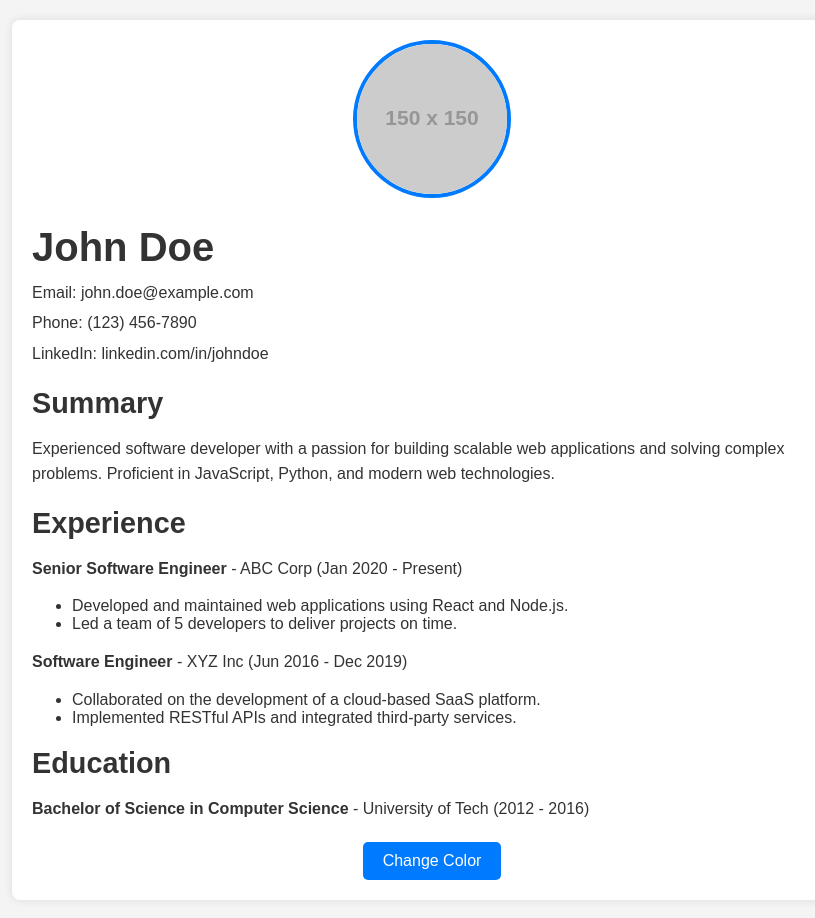
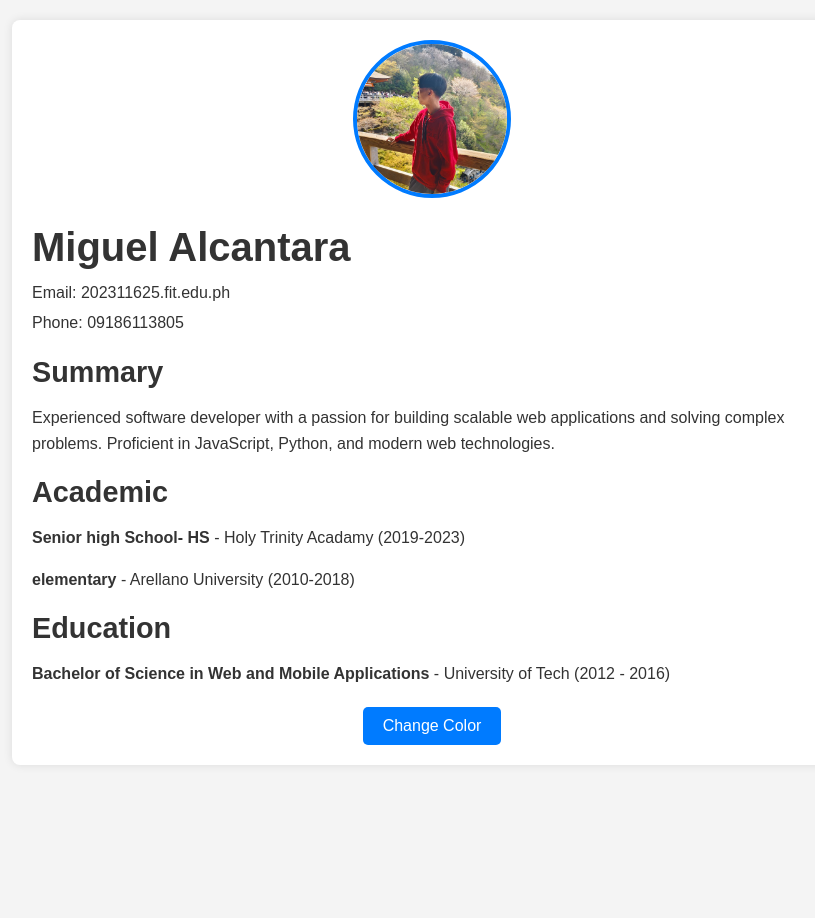
Before and after one commit to Migz321/Ts1, a plain HTML site: page index.html in a window 1280 px wide. Shown: the whole page, without its empty margins (208-1023 px from the left). After the commit the page ends 800 px from the top, so only its background shows below. Drawn offline with Linux system fonts and the light colour scheme; placeholder pictures from the web are drawn by us.

Commit message:
TS1-Alcantara

```diff
--- a/index.html
+++ b/index.html
@@ -69,29 +69,19 @@
 </head>
 <body>
   <div class="resume">
-    <!-- Profile Image -->
-    <img src="https://via.placeholder.com/150" alt="Profile Picture" class="profile-img">
-    <h1>John Doe</h1>
+    <img src="Migz.jpg" alt="Profile Picture" class="profile-img">
+    <h1>Miguel Alcantara</h1>
     <div class="contact-info">
-      <p>Email: john.doe@example.com</p>
-      <p>Phone: (123) 456-7890</p>
-      <p>LinkedIn: linkedin.com/in/johndoe</p>
+      <p>Email: 202311625.fit.edu.ph</p>
+      <p>Phone: 09186113805</p>
     </div>
     <h2>Summary</h2>
     <p>Experienced software developer with a passion for building scalable web applications and solving complex problems. Proficient in JavaScript, Python, and modern web technologies.</p>
-    <h2>Experience</h2>
-    <p><strong>Senior Software Engineer</strong> - ABC Corp (Jan 2020 - Present)</p>
-    <ul>
-      <li>Developed and maintained web applications using React and Node.js.</li>
-      <li>Led a team of 5 developers to deliver projects on time.</li>
-    </ul>
-    <p><strong>Software Engineer</strong> - XYZ Inc (Jun 2016 - Dec 2019)</p>
-    <ul>
-      <li>Collaborated on the development of a cloud-based SaaS platform.</li>
-      <li>Implemented RESTful APIs and integrated third-party services.</li>
-    </ul>
+    <h2>Academic</h2>
+    <p><strong>Senior high School- HS </strong> - Holy Trinity Acadamy (2019-2023)</p>
+    <p><strong>elementary</strong> - Arellano University (2010-2018)</p>
     <h2>Education</h2>
-    <p><strong>Bachelor of Science in Computer Science</strong> - University of Tech (2012 - 2016)</p>
+    <p><strong>Bachelor of Science in Web and Mobile Applications</strong> - University of Tech (2012 - 2016)</p>
     <div class="button-container">
       <button onclick="changeColor()">Change Color</button>
     </div>
```
Also changed, not shown: Migz.jpg (added).
